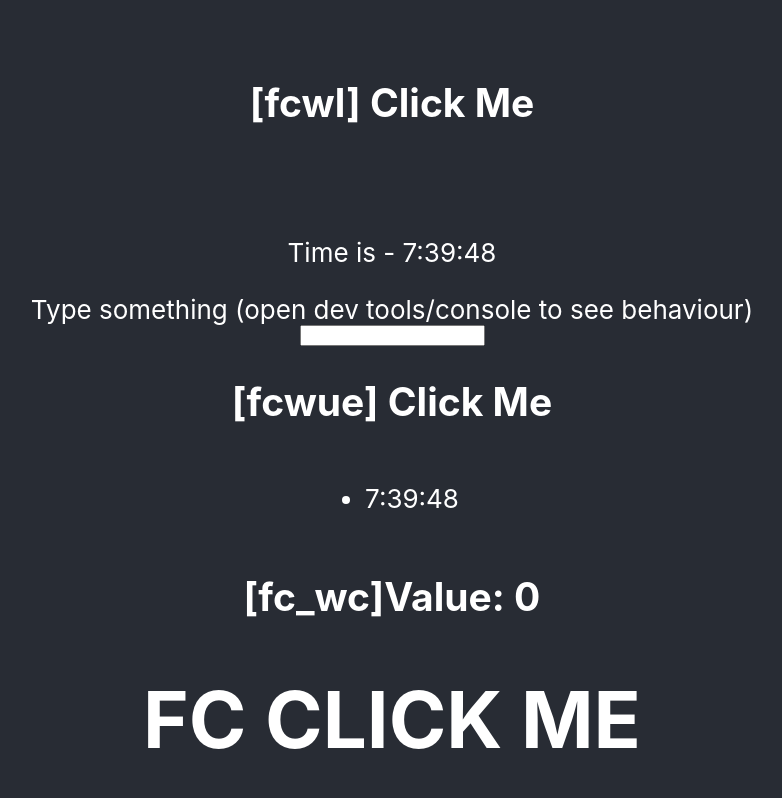
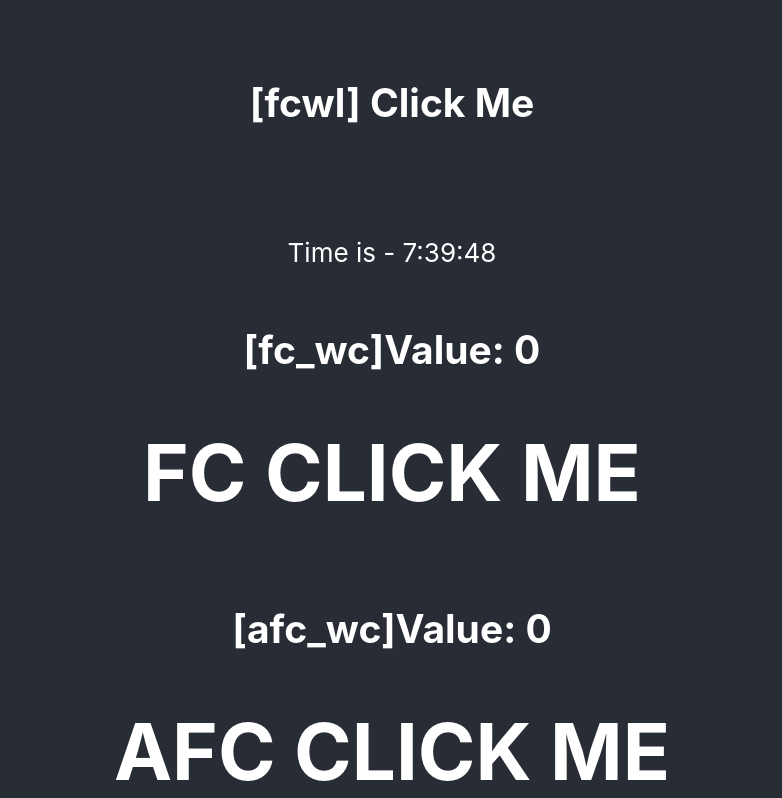
Before and after one commit to stream2stream/reactjs-components-prop-state, a React (Create React App) app: page / in a window 1280 px wide. Shown: the part 871-1669 px from the top of the page, without its empty margins (248-1030 px from the left). Built offline with nearby package versions, Linux system fonts and the light colour scheme.

Commit message:
modified <App> so that boolean flag determines whether <FCDisplayTimeInSameSpot> or <ContainerFcWuE> is displayed exclusively

```diff
--- a/src/App.js
+++ b/src/App.js
@@ -15,6 +15,7 @@ import FCDisplayTimeInSameSpot from './FCDisplayTimeInSameSpot';
 
 
 function App() {
+  const switchComponents = true;
 
   return (
     <div className="App">
@@ -27,8 +28,11 @@ function App() {
         <ContainerCc_old/>
         <ContainerFc/>
         <ContainerFcWLambdas/>
-        <FCDisplayTimeInSameSpot/>
-        <ContainerFcWuE/>
+        {switchComponents ?
+            <FCDisplayTimeInSameSpot/>
+            :
+            <ContainerFcWuE/>
+        }
         <ContainerFcWithChild/>
         <ContainerAfcWithChild/>
       </header>
--- a/src/ContainerFcWuE.jsx
+++ b/src/ContainerFcWuE.jsx
@@ -29,10 +29,10 @@ export default function ContainerFcWuE(){
     const containerRef = useRef([]);
     containerRef.current = containerState;
     const addToList = name => {
-        console.log(`Current array: ${containerRef.current}`);
+       console.log(`Current array: ${containerRef.current}`);
         const update = [...containerRef.current, name];
 
-        console.log(`Updated array: ${update}`);
+       console.log(`Updated array: ${update}`);
 
         setContainerState(update);
     }
```
